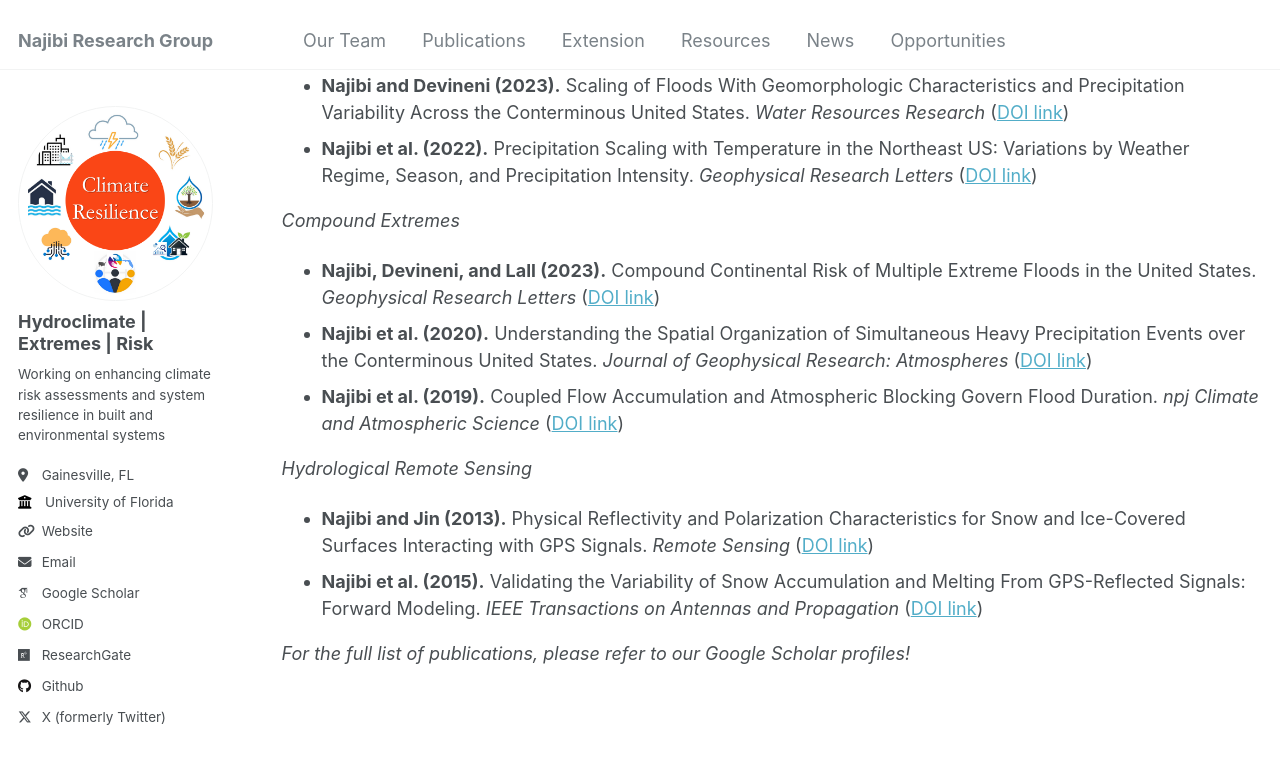
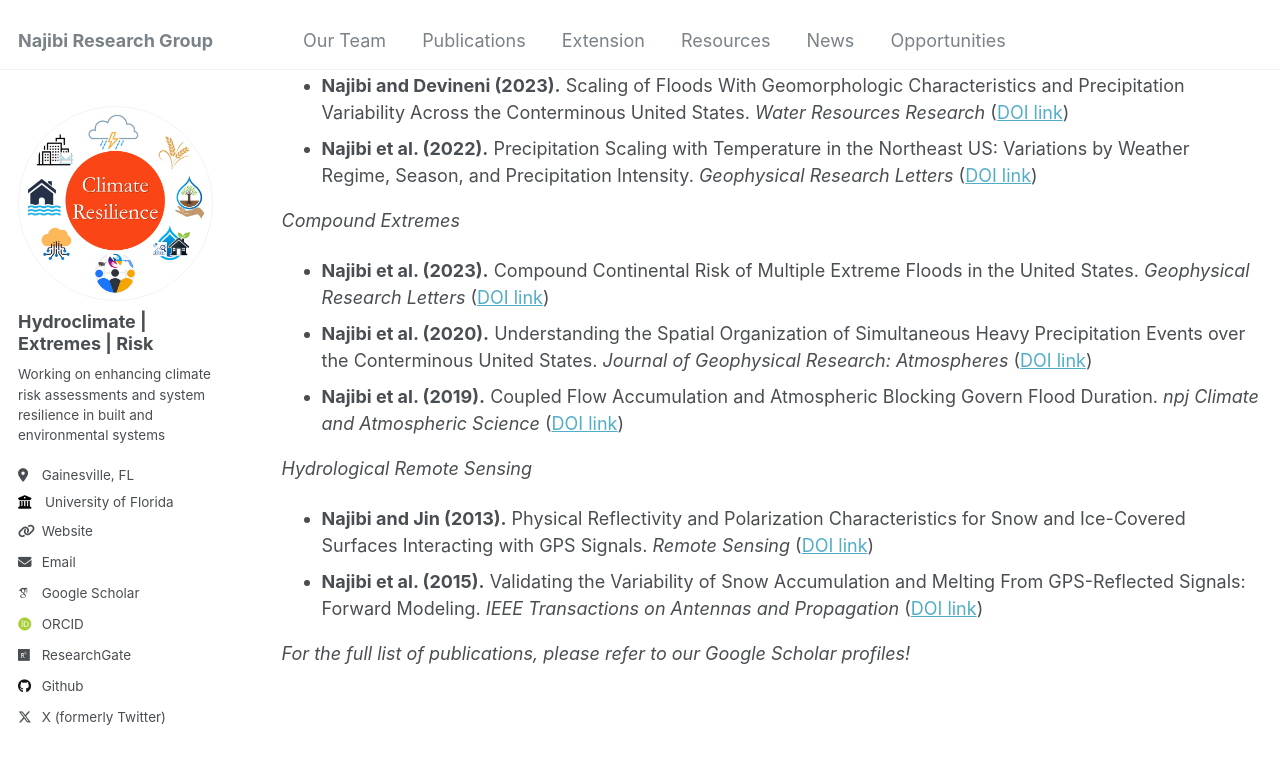
Before and after one commit to nassernajibi/lab, a Jekyll site: the page built from _pages/publications.md, in a window 1280 px wide and 900 px high, scrolled down 536 px. Shown: the top 764 px of the window. Built offline with Jekyll 4.4.1, drawn with Linux system fonts in a browser that asks for light colours; some web fonts are replaced.

Commit message:
Update Publications

```diff
--- a/_pages/publications.md
+++ b/_pages/publications.md
@@ -19,7 +19,7 @@ _Climate Change Impacts_
 - **Najibi et al. (2022).** Precipitation Scaling with Temperature in the Northeast US: Variations by Weather Regime, Season, and Precipitation Intensity. *Geophysical Research Letters* ([DOI link](https://doi.org/10.1029/2021GL097100){:target="_blank"})
 
 _Compound Extremes_
-- **Najibi, Devineni, and Lall (2023).** Compound Continental Risk of Multiple Extreme Floods in the United States. *Geophysical Research Letters* ([DOI link](https://doi.org/10.1029/2023GL105297){:target="_blank"})
+- **Najibi et al. (2023).** Compound Continental Risk of Multiple Extreme Floods in the United States. *Geophysical Research Letters* ([DOI link](https://doi.org/10.1029/2023GL105297){:target="_blank"})
 - **Najibi et al. (2020).** Understanding the Spatial Organization of Simultaneous Heavy Precipitation Events over the Conterminous United States. *Journal of Geophysical Research: Atmospheres* ([DOI link](https://doi.org/10.1029/2020JD033036){:target="_blank"})
 - **Najibi et al. (2019).** Coupled Flow Accumulation and Atmospheric Blocking Govern Flood Duration. *npj Climate and Atmospheric Science* ([DOI link](https://doi.org/10.1038/s41612-019-0076-6){:target="_blank"})
 
```
